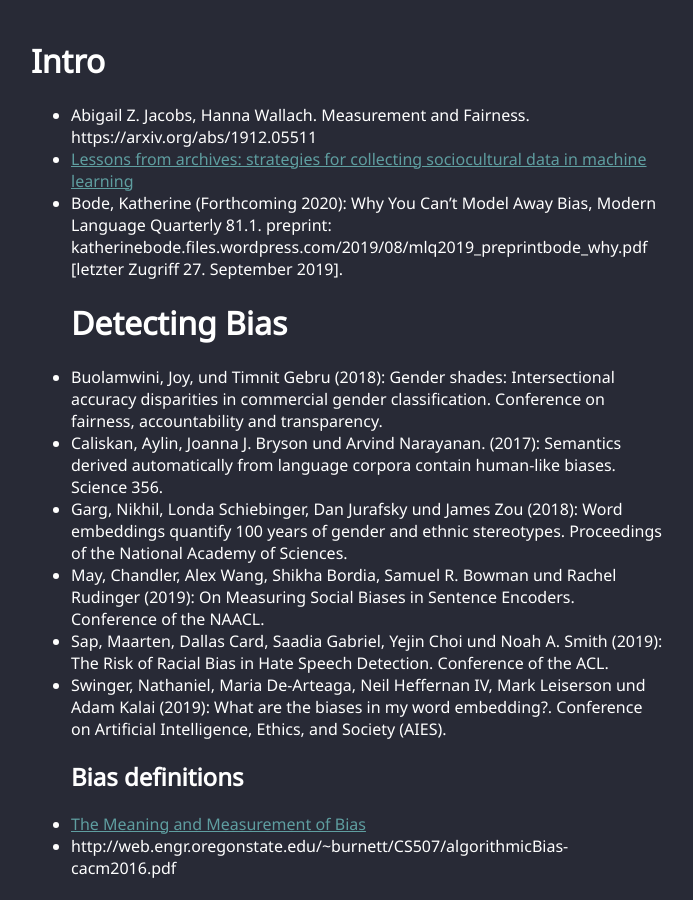
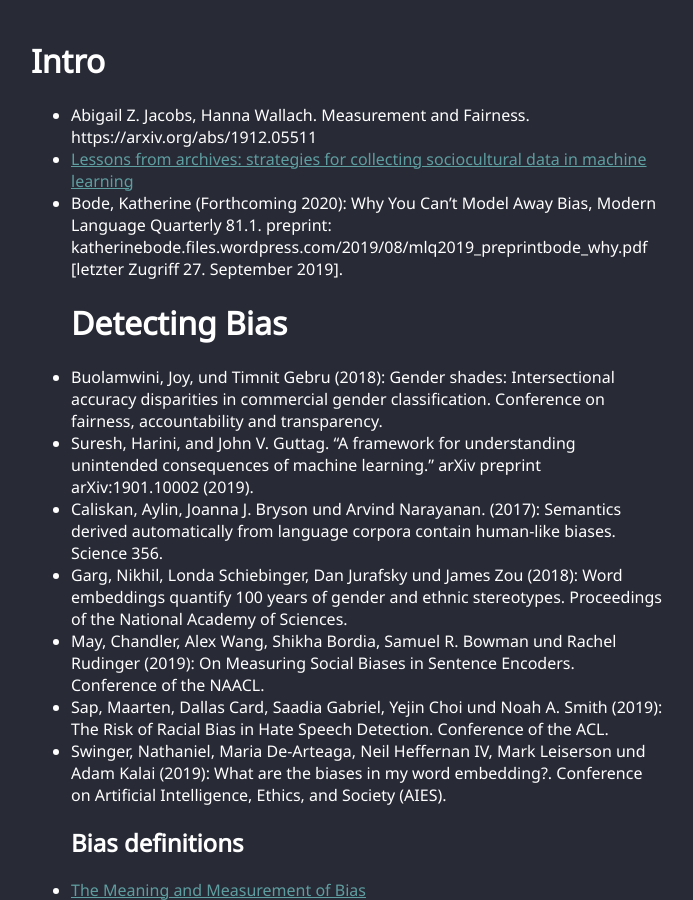
Before and after one commit to millawell/bias-ml-dh, a Jekyll site: the page built from bibliographie.md, in a window 1280 px wide and 900 px high. Shown: the whole window, without its empty margins (293-986 px from the left). Built offline with Jekyll 4.4.1, drawn with Linux system fonts in a browser that asks for light colours; our own code applies the rules of GitHub Pages for plain Markdown files.

Commit message:
Update bibliographie.md

```diff
--- a/bibliographie.md
+++ b/bibliographie.md
@@ -4,6 +4,7 @@
 * Bode, Katherine (Forthcoming 2020): Why You Can’t Model Away Bias, Modern Language Quarterly 81.1. preprint: katherinebode.files.wordpress.com/2019/08/mlq2019_preprintbode_why.pdf [letzter Zugriff 27. September 2019].
 # Detecting Bias
 * Buolamwini, Joy, und Timnit Gebru (2018): Gender shades: Intersectional accuracy disparities in commercial gender classification. Conference on fairness, accountability and transparency.
+* Suresh, Harini, and John V. Guttag. "A framework for understanding unintended consequences of machine learning." arXiv preprint arXiv:1901.10002 (2019).
 * Caliskan, Aylin, Joanna J. Bryson und Arvind Narayanan. (2017): Semantics derived automatically from language corpora contain human-like biases. Science 356.
 * Garg, Nikhil, Londa Schiebinger, Dan Jurafsky und James Zou (2018): Word embeddings quantify 100 years of gender and ethnic stereotypes. Proceedings of the National Academy of Sciences.
 * May, Chandler, Alex Wang, Shikha Bordia, Samuel R. Bowman und Rachel Rudinger (2019): On Measuring Social Biases in Sentence Encoders. Conference of the NAACL.
```
